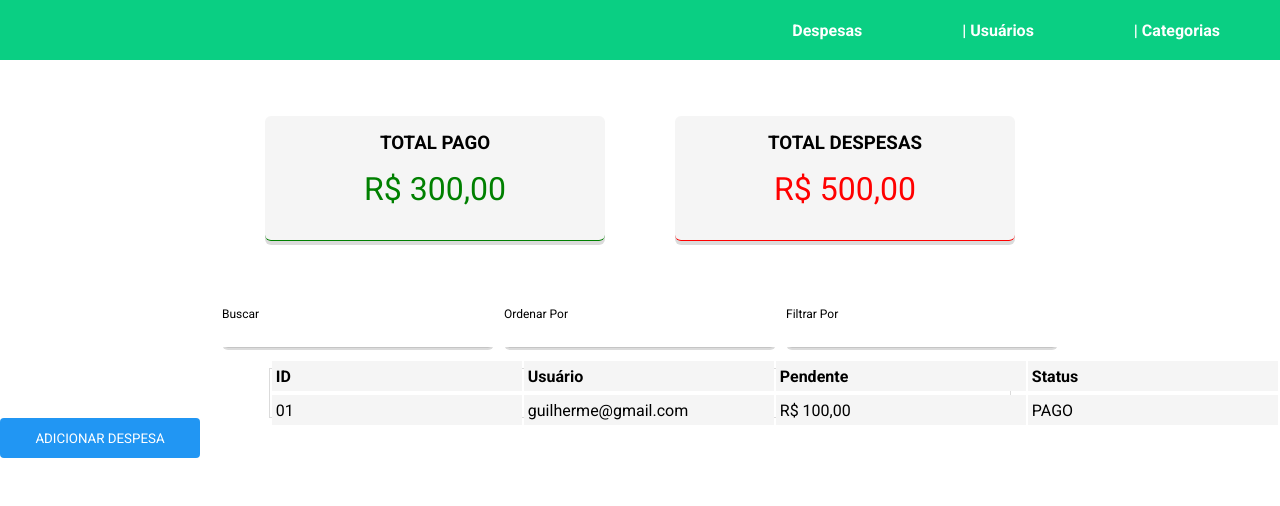
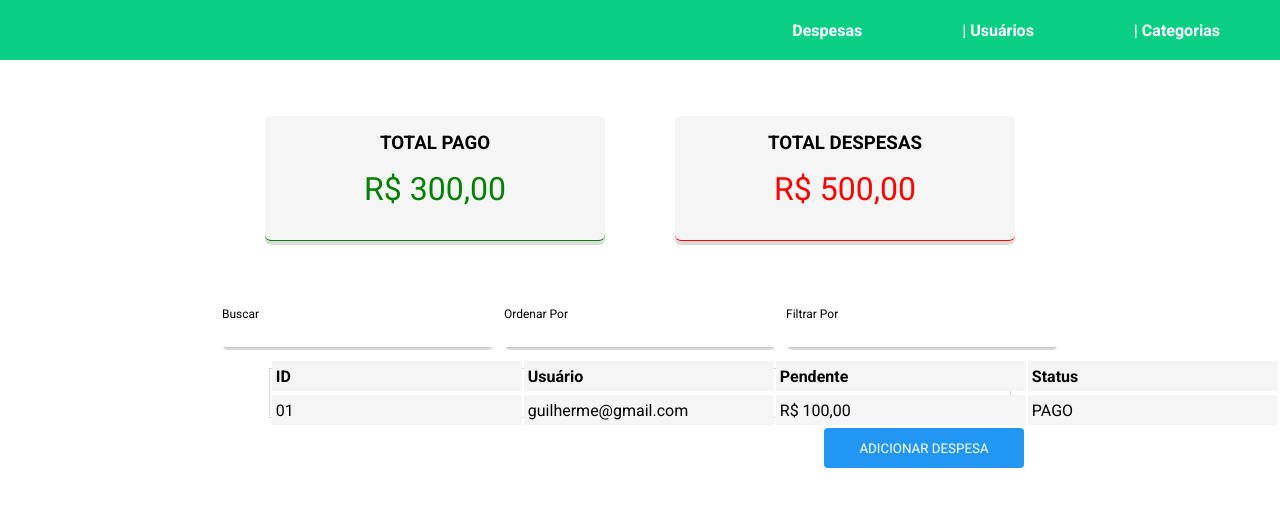
Before and after one commit to PRCatarino/projeto-sistema-de-despesas, a React (Vite) app: page / in a window 1280 px wide. Shown: the top 506 px of the page. Built offline with nearby package versions, Linux system fonts and the light colour scheme.

Commit message:
Implementando CSS da tabela

```diff
--- a/src/components/Home/table/index.jsx
+++ b/src/components/Home/table/index.jsx
@@ -1,6 +1,6 @@
 import "./tableHeader.css";
 
-function TableExpense () {
+function TableExpense() {
   return (
     <div>
       <table className="table-header">
@@ -17,7 +17,11 @@ function TableExpense () {
           <td>PAGO</td>
         </tr>
       </table>
-      <button type="button" className="btn-table">ADICIONAR DESPESA</button>
+      <div className="div-btn-table">
+        <button type="button" className="btn-table">
+          ADICIONAR DESPESA
+        </button>
+      </div>
     </div>
   );
 }
--- a/src/components/Home/table/tableHeader.css
+++ b/src/components/Home/table/tableHeader.css
@@ -25,6 +25,13 @@ table {
     padding: 0 4px;
 }
 
+.div-btn-table {
+    display: flex;
+    justify-content: flex-end;
+    margin-top: 10px;
+    width: 80%;
+}
+
 .btn-table {
     background-color: #2196F3;
     color: white;
@@ -32,5 +39,5 @@ table {
     height: 40px;
     border-radius: 4px;
     border: none;
-
+    cursor: pointer;
 }
```
